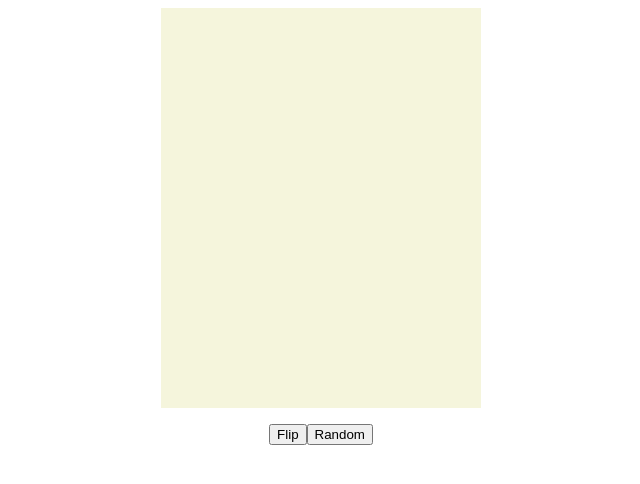
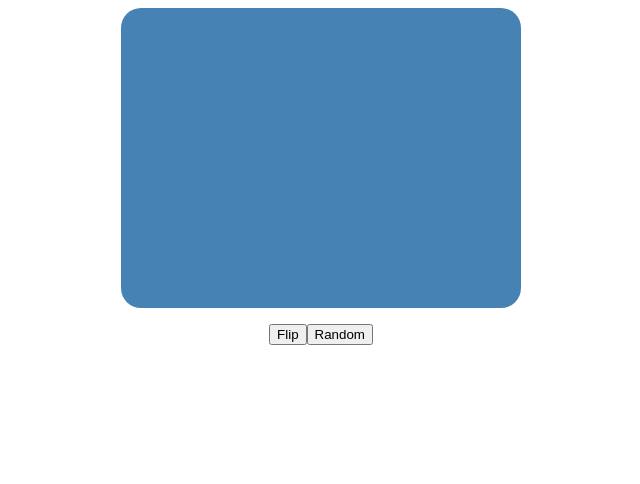
Before and after one commit to AaronStGeorge/crd-space, a plain HTML site: page www/index.html in a window 1280 px wide. Shown: the whole page, without its empty margins (319-959 px from the left). Drawn offline with Linux system fonts and the light colour scheme.

Commit message:
Class it up.

```diff
--- a/www/css/main.css
+++ b/www/css/main.css
@@ -12,8 +12,8 @@
 }
 
 .flip-container, .front, .back {
-    height: 400px;
-    width: 320px;
+    height: 300px;
+    width: 400px;
 }
 
 /* flip speed goes here */
@@ -27,7 +27,9 @@
 .front, .back {
     align-items: center;
     backface-visibility: hidden;
+    background: steelblue;
     display: flex;
+    font-size: 1.5rem;
     justify-content: center;
     left: 0;
     position: absolute;
@@ -36,14 +38,14 @@
 
 /* front pane, placed above back */
 .front {
-    background: beige;
+    border-radius: 20px;
     transform: rotateY(0deg); /* for firefox 31 */
     z-index: 2;
 }
 
 /* back, initially hidden pane */
 .back {
-    background: beige;
+    border-radius: 20px;
     transform: rotateY(180deg);
 }
 
@@ -52,5 +54,5 @@
     margin: auto;
     padding: 1.0rem;
     justify-content: center;
-    width: 320px;
+    width: 400px;
 }
```
